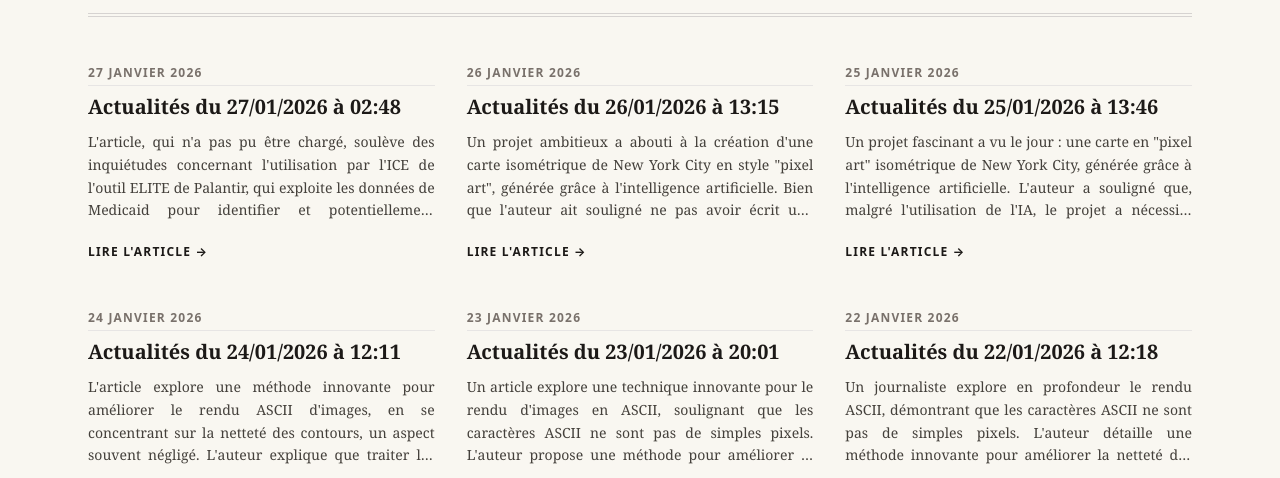
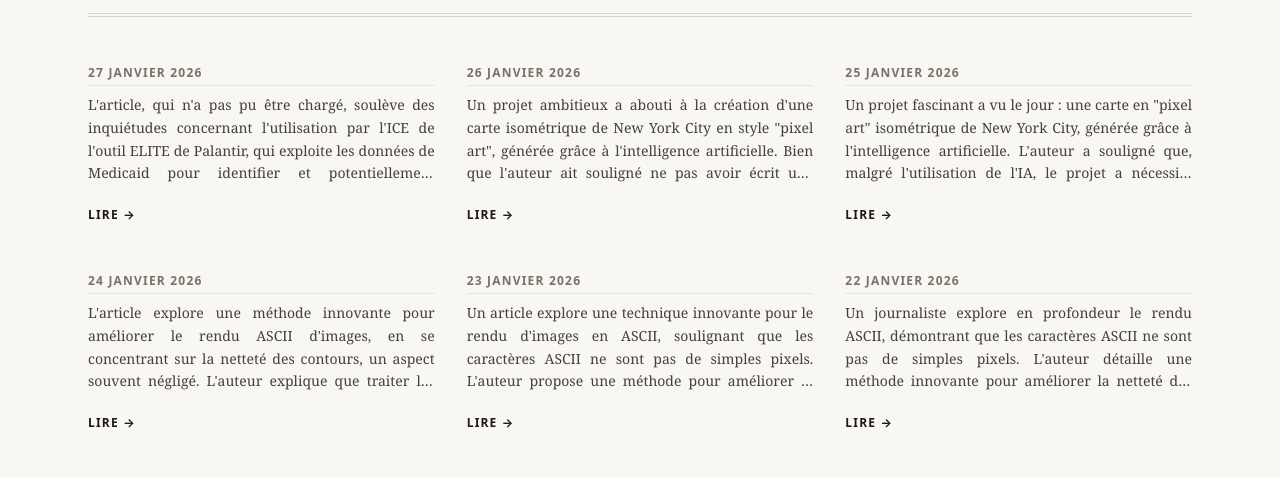
Before and after one commit to rgaidot/hnpaper-news, an Astro site: page /news in a window 1280 px wide. Shown: the part 309-787 px from the top of the page. Built offline with nearby package versions, Linux system fonts and the light colour scheme; Astro itself is replaced by a stand-in of ours.

Commit message:
refactor: archive pages
Signed-off-by: Régis Gaidot <rgaidot@gmail.com>

```diff
--- a/src/pages/news/[...page].astro
+++ b/src/pages/news/[...page].astro
@@ -25,9 +25,6 @@ const { page } = Astro.props;
              {new Date(post.data.date).toLocaleDateString('fr-FR', { day: 'numeric', month: 'long', year: 'numeric' })}
           </div>
 
-          <h3 class="text-xl font-bold font-serif leading-tight mb-3 text-stone-900">
-             <a href={`/news/${post.slug}`} class="hover:underline">{post.data.title}</a>
-          </h3>
 
           <p class="text-stone-700 font-serif text-sm leading-relaxed mb-4 flex-grow line-clamp-4 text-justify">
             {post.body.split('---')[0]?.replace(/^#+\s/, '')}
@@ -35,7 +32,7 @@ const { page } = Astro.props;
 
           <div class="mt-auto">
              <a href={`/news/${post.slug}`} class="text-xs font-bold uppercase tracking-widest hover:underline text-stone-900">
-               Lire l'article &rarr;
+               Lire &rarr;
              </a>
           </div>
         </article>
```
